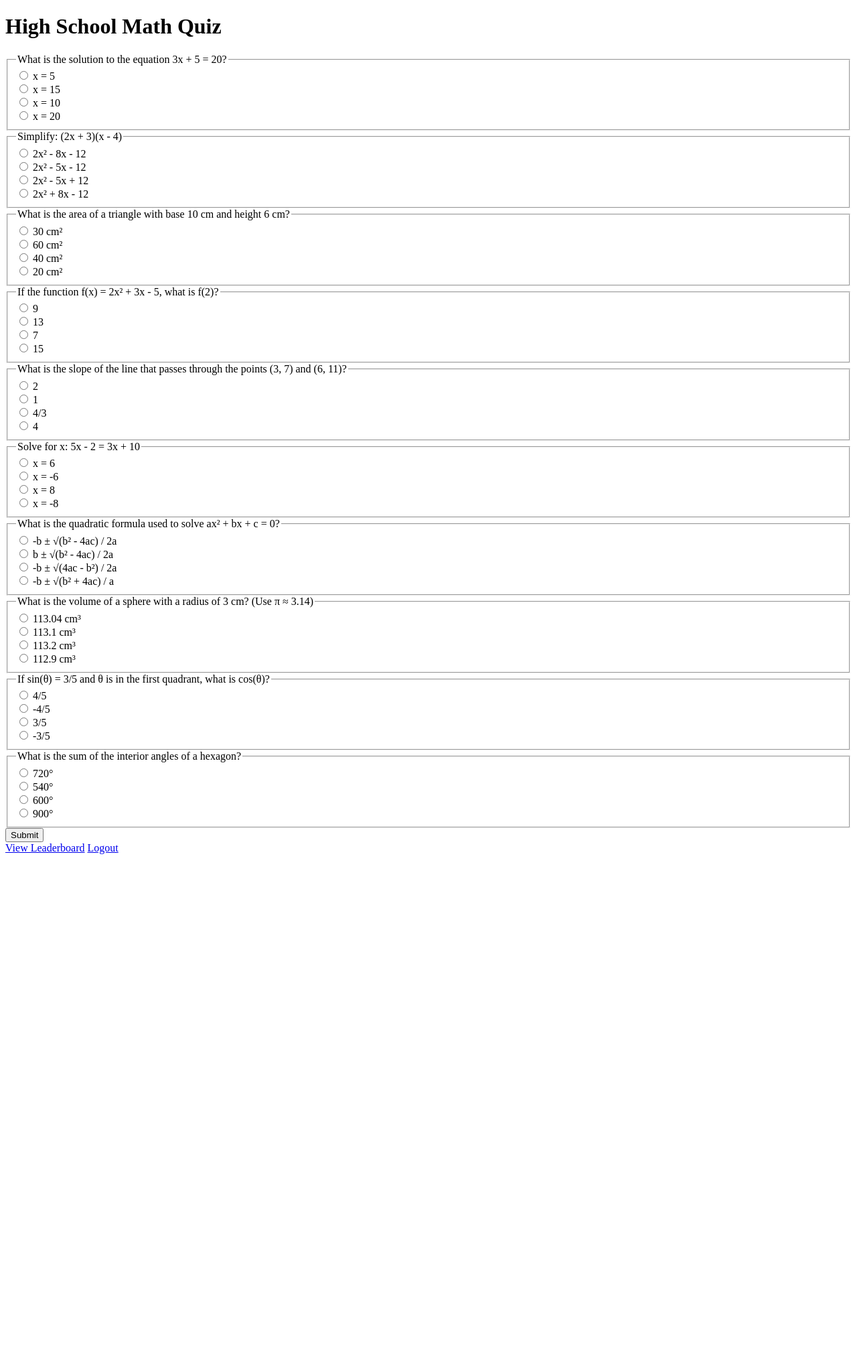
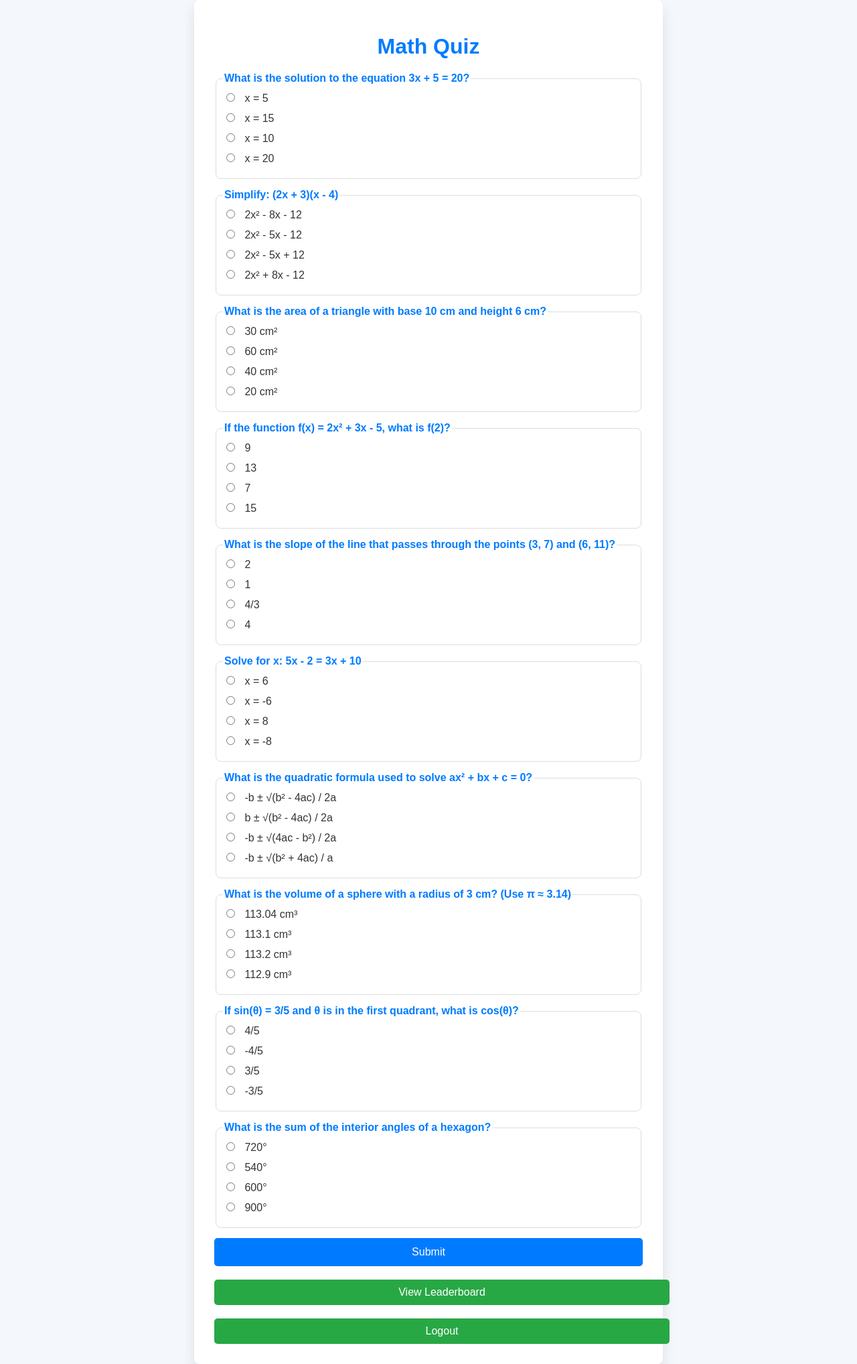
Before and after one commit to ejlanuza123/Math_Quiz, a PHP site: page /quiz.php in a window 1280 px wide. Shown: the whole page at 67% size. Before the commit the page ends 1275 px from the top, so only its background shows below. Run offline with PHP 8.4, Linux system fonts and the light colour scheme; the visitor is signed in with stand-in values (Sample User, id 1).

Commit message:
fixing quiz styles and error

```diff
--- a/quiz.php
+++ b/quiz.php
@@ -1,6 +1,4 @@
 <?php
-
-
 // Start session for user authentication
 session_start();
 include ("db.php");
@@ -105,18 +103,123 @@ if ($_SERVER['REQUEST_METHOD'] == 'POST') {
     <meta charset="UTF-8">
     <meta name="viewport" content="width=device-width, initial-scale=1.0">
     <title>Math Quiz</title>
+    <style>
+        /* General Body Styles */
+        body {
+            font-family: 'Arial', sans-serif;
+            background-color: #f4f7fc;
+            margin: 0;
+            padding: 0;
+            display: flex;
+            justify-content: center;
+            align-items: flex-start;
+            height: 100vh;
+            color: #333;
+        }
+
+        .container {
+            background-color: #fff;
+            border-radius: 8px;
+            box-shadow: 0 10px 20px rgba(0, 0, 0, 0.1);
+            width: 100%;
+            max-width: 700px;
+            padding: 30px;
+            box-sizing: border-box;
+            min-height: 100vh;
+        }
+
+        h1 {
+            text-align: center;
+            color: #007bff;
+            margin-bottom: 20px;
+        }
+
+        fieldset {
+            border: 1px solid #ddd;
+            border-radius: 8px;
+            padding: 10px;
+            margin-bottom: 15px;
+        }
+
+        legend {
+            font-weight: bold;
+            color: #007bff;
+        }
+
+        label {
+            display: block;
+            margin-bottom: 10px;
+            font-size: 16px;
+        }
+
+        input[type="radio"] {
+            margin-right: 10px;
+        }
+
+        input[type="submit"] {
+            background-color: #007bff;
+            color: white;
+            font-size: 16px;
+            padding: 12px 20px;
+            border: none;
+            border-radius: 5px;
+            cursor: pointer;
+            transition: background-color 0.3s;
+            width: 100%;
+        }
+
+        input[type="submit"]:hover {
+            background-color: #0056b3;
+        }
+
+        a {
+            display: inline-block;
+            text-align: center;
+            background-color: #28a745;
+            color: white;
+            font-size: 16px;
+            padding: 10px 20px;
+            border-radius: 5px;
+            text-decoration: none;
+            margin-top: 20px;
+            width: 100%;
+            transition: background-color 0.3s;
+        }
+
+        a:hover {
+            background-color: #218838;
+        }
+
+        .score {
+            text-align: center;
+            font-size: 24px;
+            margin-bottom: 20px;
+        }
+
+        /* Responsive Design */
+        @media (max-width: 768px) {
+            .container {
+                width: 90%;
+                padding: 15px;
+            }
+            input[type="submit"] {
+                font-size: 14px;
+            }
+        }
+    </style>
 </head>
 <body>
-    <h1>High School Math Quiz</h1>
+    <div class="container">
+        <h1>Math Quiz</h1>
         <form method="post" action="">
             <?php foreach ($questions as $index => $question): ?>
                 <fieldset>
                     <legend><?php echo $question['question']; ?></legend>
                     <?php foreach ($question['options'] as $optionIndex => $option): ?>
                         <label>
-                        <input type="radio" name="question<?php echo $index; ?>" value="<?php echo $optionIndex; ?>">
+                            <input type="radio" name="question<?php echo $index; ?>" value="<?php echo $optionIndex; ?>" required>
                             <?php echo $option; ?>
-                    </label><br>
+                        </label>
                     <?php endforeach; ?>
                 </fieldset>
             <?php endforeach; ?>
@@ -124,5 +227,6 @@ if ($_SERVER['REQUEST_METHOD'] == 'POST') {
         </form>
         <a href="leaderboard.php">View Leaderboard</a>
         <a href="logout.php">Logout</a>
+    </div>
 </body>
 </html>
```
Lines whose indentation alone changed are shown as unchanged.
